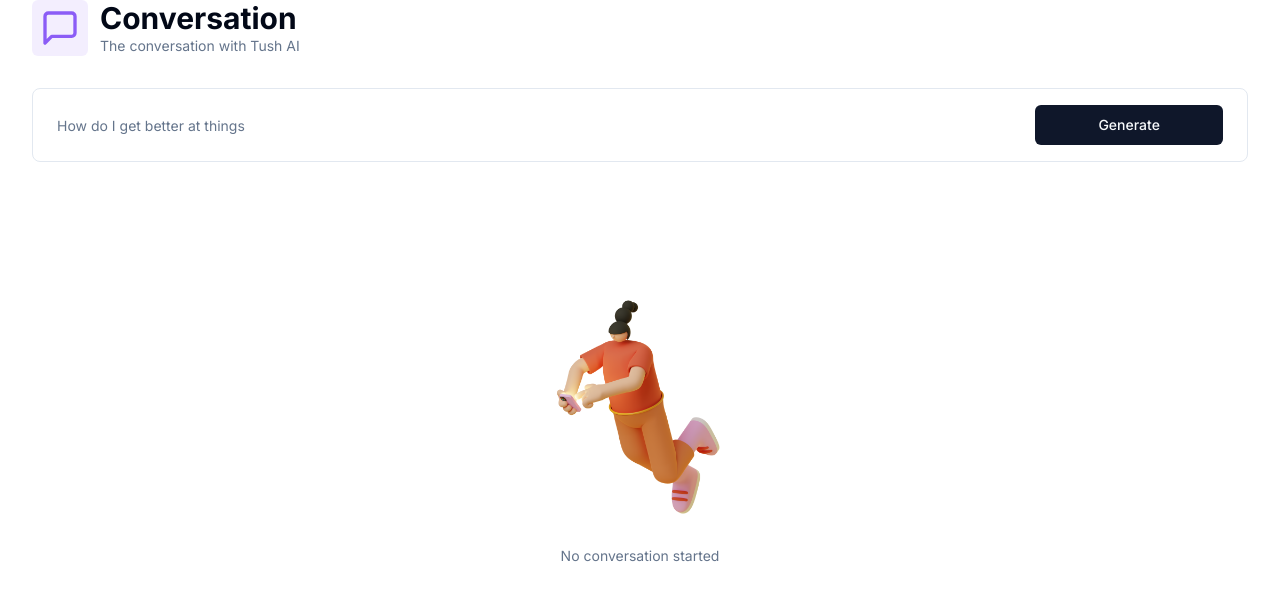
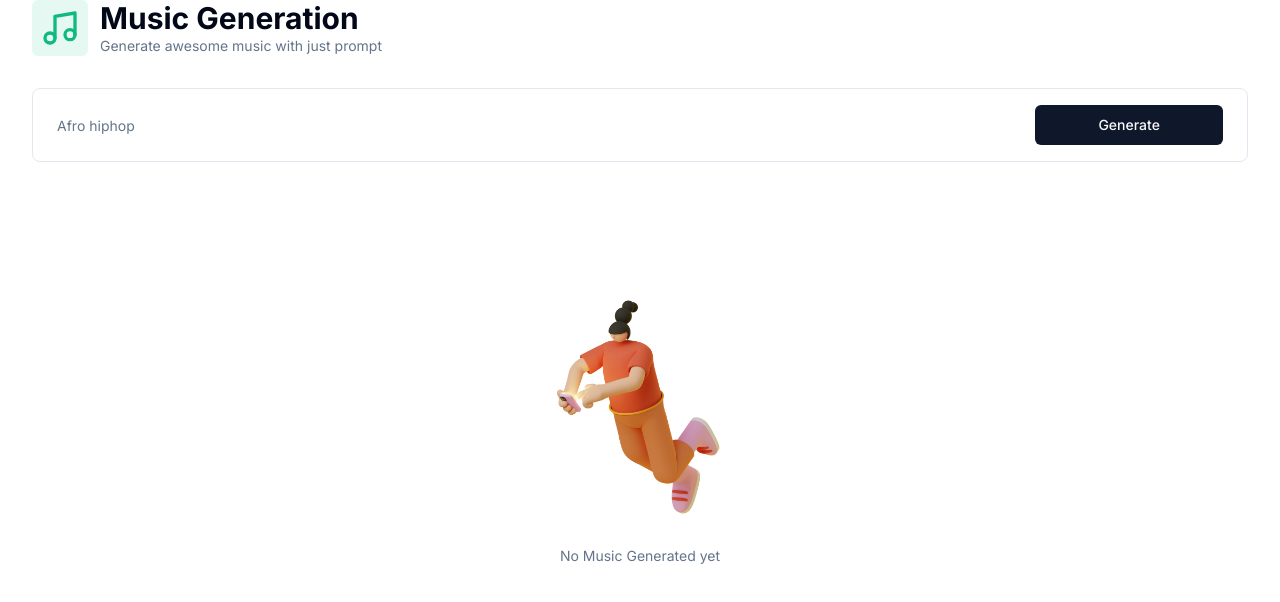
Before and after one commit to femiabimbola/ai-sass-august, a Next.js app: page /music in a window 1280 px wide. Shown: the top 602 px of the page. Built offline with nearby package versions, Linux system fonts and the light colour scheme.

Commit message:
feat: working on music ai

```diff
--- a/app/(dashboard)/(routes)/music/constants.ts
+++ b/app/(dashboard)/(routes)/music/constants.ts
@@ -1,5 +1,5 @@
 import * as z from "zod";
 
 export const formSchema = z.object({
-  prompt: z.string().min( 1, {message: "Prompt is required"})
+  prompt: z.string().min( 1, {message: "Music Prompt is required"})
 })
--- a/app/(dashboard)/(routes)/music/page.tsx
+++ b/app/(dashboard)/(routes)/music/page.tsx
@@ -2,7 +2,7 @@
 
 import * as z from "zod";
 import axios from "axios";
-import { MessageSquare } from "lucide-react";
+import { MessageSquare, Music } from "lucide-react";
 import { useForm } from "react-hook-form";
 import { formSchema } from "./constants";
 import { zodResolver } from "@hookform/resolvers/zod";
@@ -16,14 +16,12 @@ import { ChatCompletionRequestMessage } from "openai";
 import { Empty } from "@/components/empty";
 import { Loader } from "@/components/Loader";
 import { cn } from "@/lib/utils";
-import { UserAvatar } from "@/components/user-avatar";
-import { BotAvatar } from "@/components/bot-avatar";
 
 // Zod is for frontend form validation
 
-const Conversation = () => {
+const MusicPage = () => {
   const router = useRouter();
-  const [messages, setMessages] = useState<ChatCompletionRequestMessage[]>([]);
+  const [music, setMusic] = useState<string>();
 
   const form = useForm<z.infer<typeof formSchema>>({
     resolver: zodResolver(formSchema),
@@ -37,13 +35,9 @@ const Conversation = () => {
 
   const onSubmit = async (values: z.infer<typeof formSchema>) => {
     try {
-      const userMessage: ChatCompletionRequestMessage = {
-        role: "user",
-        content: values.prompt,
-      };
-      const newMessages = [...messages, userMessage];
-      const response = await axios.post("/api/conversation", { messages: newMessages });
-      setMessages((current) => [...current, userMessage, response.data]);
+      setMusic(undefined);
+      const response = await axios.post("/api/music", values);
+      setMusic(response.data.audio);
       form.reset();
     } catch (error: any) {
       console.log(error);
@@ -55,11 +49,11 @@ const Conversation = () => {
   return (
     <div>
       <Heading
-        title="Conversation"
-        description="The conversation with Tush AI"
-        icon={MessageSquare}
-        iconColor="text-violet-500"
-        bgColor="bg-violet-500/10"
+        title="Music Generation"
+        description="Generate awesome music with just prompt"
+        icon={Music}
+        iconColor="text-emerald-500"
+        bgColor="bg-emerald-500/10"
       />
       <div className="px-4 lg:px-8">
         <Form {...form}>
@@ -75,7 +69,7 @@ const Conversation = () => {
                     <Input
                       className="form-input-conversation"
                       disabled={isLoading}
-                      placeholder="How do I get better at things"
+                      placeholder="Afro hiphop "
                       {...field}
                     />
                   </FormControl>
@@ -97,28 +91,14 @@ const Conversation = () => {
             <Loader />
           </div>
         )}
-        {messages.length === 0 && !isLoading && (
+        {!music && !isLoading && (
           <div>
-            <Empty label=" No conversation started" />
+            <Empty label=" No Music Generated yet" />
           </div>
         )}
-        <div className="flex flex-col-reverse gap-y-4">
-          {messages.map((message) => (
-            <div
-              key={message.content}
-              className={cn(
-                "p-8 w-full flex items-start gap-x-8 rounded-lg",
-                message.role === "user" ? "bg-white border border-black/10" : "bg-muted"
-              )}
-            >
-              {message.role === "user" ? <UserAvatar /> : <BotAvatar />}
-              <p className="text-sm">{message.content}</p>
-            </div>
-          ))}
-        </div>
       </div>
     </div>
   );
 };
 
-export default Conversation;
+export default MusicPage;
--- /dev/null
+++ b/app/api/music/route.ts
@@ -0,0 +1,33 @@
+import { auth } from "@clerk/nextjs";
+import { NextResponse } from "next/server";
+import { Configuration, OpenAIApi } from "openai"
+
+const configuration = new Configuration({
+  apiKey: process.env.OPENAI_API_KEY
+});
+
+const openai = new OpenAIApi(configuration)
+
+export async function POST(req: Request) {
+  try {
+    const { userId } = auth()
+    const body = await req.json()
+    const { messages } = body;
+
+    if (!userId) return new NextResponse("Unathorized", { status: 401 })
+
+    if (!configuration.apiKey) return new NextResponse("OpenAI API key not configured", { status: 500 })
+
+    if (!messages) return new NextResponse("Messages are required", { status: 400 })
+
+    const response = await openai.createChatCompletion({
+      model: 'gpt-3.5-turbo',
+      messages
+    })
+    return NextResponse.json(response.data.choices[0].message);
+
+  } catch (error) {
+    console.log("[conversation-error]", error)
+    return new NextResponse("internal error", { status: 500 })
+  }
+}
```
